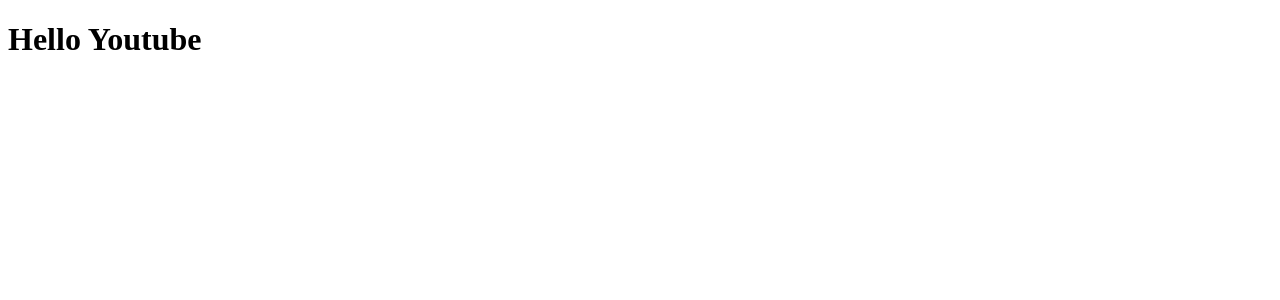
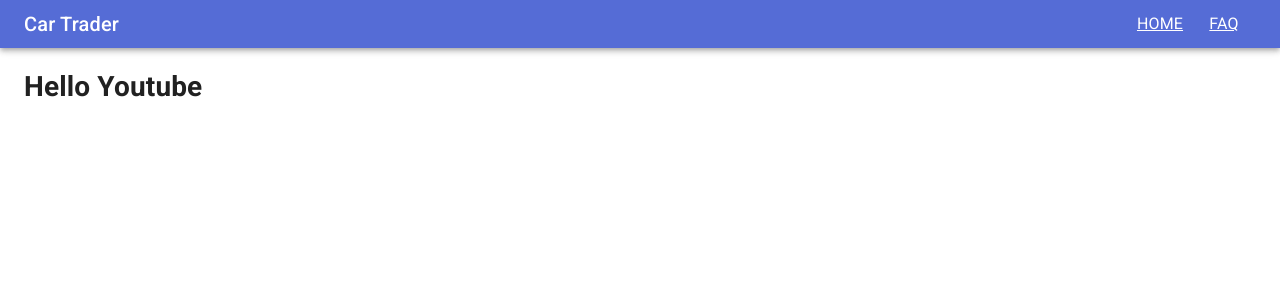
Before and after one commit to kennethnwc/car-tader-next, a Next.js app: page / in a window 1280 px wide. Shown: the top 300 px of the page. Built offline with nearby package versions, Linux system fonts and the light colour scheme.

Commit message:
Added material-ui

```diff
--- /dev/null
+++ b/src/components/Nav.tsx
@@ -0,0 +1,51 @@
+import {
+  AppBar,
+  Button,
+  makeStyles,
+  Toolbar,
+  Typography,
+} from "@material-ui/core";
+import Link from "next/link";
+import React from "react";
+
+const useStyles = makeStyles((theme) => ({
+  root: {
+    flexGrow: 1,
+  },
+  menuButton: {
+    marginRight: theme.spacing(2),
+  },
+  title: {
+    flexGrow: 1,
+  },
+}));
+
+export function Nav() {
+  const classes = useStyles();
+
+  return (
+    <AppBar position="static">
+      <Toolbar variant="dense">
+        <Typography variant="h6" className={classes.title}>
+          Car Trader
+        </Typography>
+
+        <Button color="inherit">
+          <Link href="/">
+            <a style={{ color: "white" }}>
+              <Typography color="inherit">Home</Typography>
+            </a>
+          </Link>
+        </Button>
+
+        <Button color="inherit">
+          <Link href="/faq">
+            <a style={{ color: "white" }}>
+              <Typography color="inherit">FAQ</Typography>
+            </a>
+          </Link>
+        </Button>
+      </Toolbar>
+    </AppBar>
+  );
+}
--- /dev/null
+++ b/src/pages/_app.tsx
@@ -0,0 +1,66 @@
+import { Box, Container, CssBaseline } from "@material-ui/core";
+import red from "@material-ui/core/colors/red";
+import { createMuiTheme, ThemeProvider } from "@material-ui/core/styles";
+import axios from "axios";
+import App from "next/app";
+import Head from "next/head";
+import React from "react";
+import { SWRConfig } from "swr";
+import { Nav } from "../components/Nav";
+
+axios.defaults.baseURL = "http://localhost:4001";
+
+// Create a theme instance.
+export const theme = createMuiTheme({
+  palette: {
+    primary: {
+      main: "#556cd6",
+    },
+    error: {
+      main: red.A400,
+    },
+    background: {
+      default: "#fff",
+    },
+  },
+});
+
+export default class MyApp extends App {
+  componentDidMount() {
+    // Remove the server-side injected CSS.
+    const jssStyles = document.querySelector("#jss-server-side");
+    if (jssStyles) {
+      jssStyles.parentElement!.removeChild(jssStyles);
+    }
+  }
+
+  render() {
+    const { Component, pageProps } = this.props;
+
+    return (
+      <React.Fragment>
+        <Head>
+          <title>My page</title>
+          <meta
+            name="viewport"
+            content="minimum-scale=1, initial-scale=1, width=device-width"
+          />
+        </Head>
+        <ThemeProvider theme={theme}>
+          {/* CssBaseline kickstart an elegant, consistent, and simple baseline to build upon. */}
+          <CssBaseline />
+          <Nav />
+          <SWRConfig
+            value={{ fetcher: (url: string) => axios(url).then((r) => r.data) }}
+          >
+            <Container maxWidth={false}>
+              <Box marginTop={2}>
+                <Component {...pageProps} />
+              </Box>
+            </Container>
+          </SWRConfig>
+        </ThemeProvider>
+      </React.Fragment>
+    );
+  }
+}
--- /dev/null
+++ b/src/pages/_document.tsx
@@ -0,0 +1,69 @@
+import { ServerStyleSheets } from "@material-ui/core/styles";
+import Document, { Head, Main, NextScript } from "next/document";
+import React from "react";
+import { theme } from "./_app";
+
+export default class MyDocument extends Document {
+  render() {
+    return (
+      <html lang="en">
+        <Head>
+          {/* PWA primary color */}
+          <meta name="theme-color" content={theme.palette.primary.main} />
+          <link
+            rel="stylesheet"
+            href="https://fonts.googleapis.com/css?family=Roboto:300,400,500,700&display=swap"
+          />
+        </Head>
+        <body>
+          <Main />
+          <NextScript />
+        </body>
+      </html>
+    );
+  }
+}
+
+MyDocument.getInitialProps = async (ctx) => {
+  // Resolution order
+  //
+  // On the server:
+  // 1. app.getInitialProps
+  // 2. page.getInitialProps
+  // 3. document.getInitialProps
+  // 4. app.render
+  // 5. page.render
+  // 6. document.render
+  //
+  // On the server with error:
+  // 1. document.getInitialProps
+  // 2. app.render
+  // 3. page.render
+  // 4. document.render
+  //
+  // On the client
+  // 1. app.getInitialProps
+  // 2. page.getInitialProps
+  // 3. app.render
+  // 4. page.render
+
+  // Render app and page and get the context of the page with collected side effects.
+  const sheets = new ServerStyleSheets();
+  const originalRenderPage = ctx.renderPage;
+
+  ctx.renderPage = () =>
+    originalRenderPage({
+      enhanceApp: (App) => (props) => sheets.collect(<App {...props} />),
+    });
+
+  const initialProps = await Document.getInitialProps(ctx);
+
+  return {
+    ...initialProps,
+    // Styles fragment is rendered after the app and page rendering finish.
+    styles: [
+      ...React.Children.toArray(initialProps.styles),
+      sheets.getStyleElement(),
+    ],
+  };
+};
--- a/src/pages/faq.tsx
+++ b/src/pages/faq.tsx
@@ -10,7 +10,7 @@
   return (
     <div>
       {faq.map((f) => (
-        <div>
+        <div key={f.id}>
           {f.question} | {f.answer}
         </div>
       ))}
--- /dev/null
+++ b/src/theme.js
@@ -0,0 +1,22 @@
+import { createMuiTheme } from '@material-ui/core/styles';
+import { red } from '@material-ui/core/colors';
+
+// Create a theme instance.
+const theme = createMuiTheme({
+  palette: {
+    primary: {
+      main: '#556cd6',
+    },
+    secondary: {
+      main: '#19857b',
+    },
+    error: {
+      main: red.A400,
+    },
+    background: {
+      default: '#fff',
+    },
+  },
+});
+
+export default theme;
```
Also changed, not shown: 1 other file (tests, documents, lock files or other folders).
